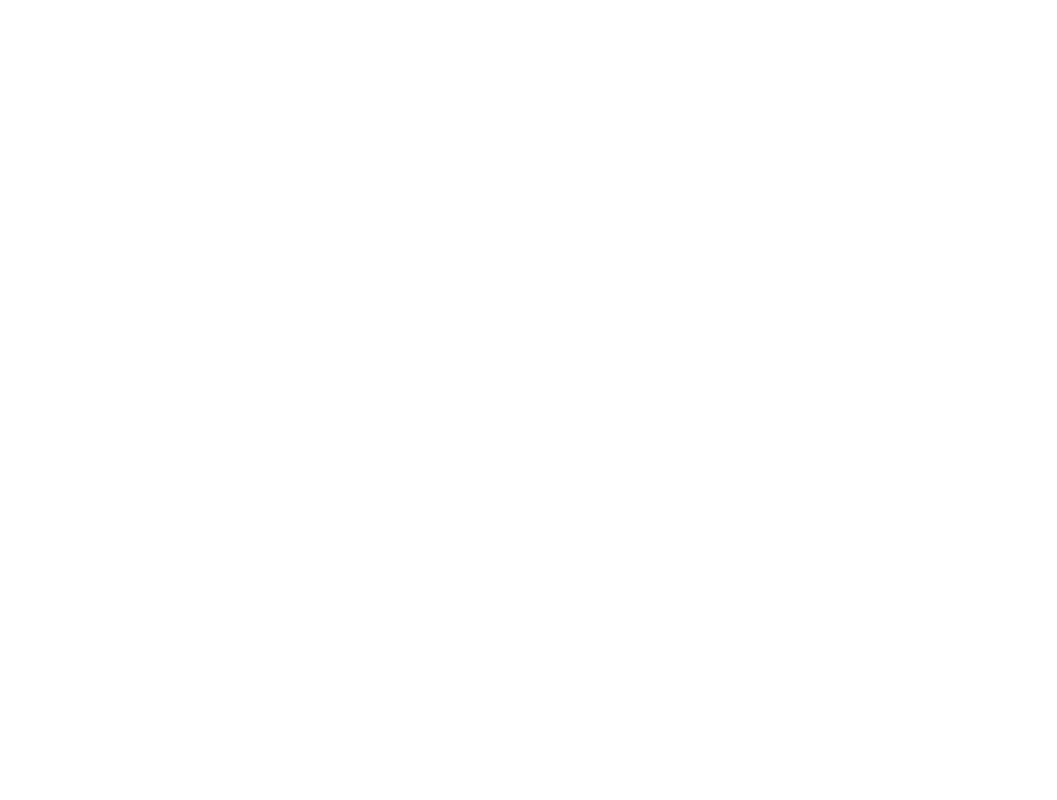
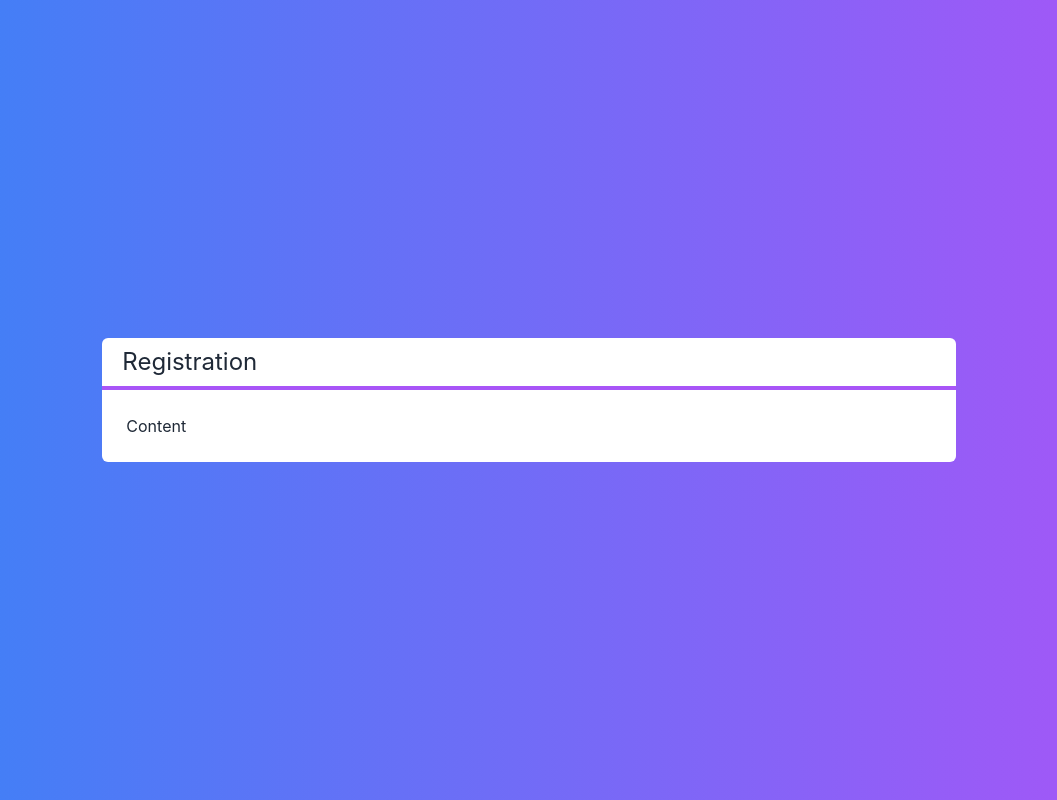
Before and after one commit to alanmxll/form-client, a Next.js app: page / in a window 1280 px wide. Shown: the whole page, without its empty margins (111-1168 px from the left). Built offline with nearby package versions, Linux system fonts and the light colour scheme.

Commit message:
create Layout and Title components

```diff
--- /dev/null
+++ b/src/components/Layout.tsx
@@ -0,0 +1,21 @@
+import React from "react";
+import Title from "./Title";
+
+interface LayoutProps {
+  title: string;
+  children: any;
+}
+
+export default function Layout(props: LayoutProps) {
+  return (
+    <div
+      className={`
+    flex flex-col w-2/3
+    bg-white text-gray-800 rounded-md
+  `}
+    >
+      <Title>{props.title}</Title>
+      <div className={`p-6`}>{props.children}</div>
+    </div>
+  );
+}
--- /dev/null
+++ b/src/components/Title.tsx
@@ -0,0 +1,14 @@
+import React from "react";
+
+export default function Title(props) {
+  return (
+    <div
+      className={`
+      flex flex-col justify-center
+    `}
+    >
+      <h1 className={`px-5 py-2 text-2xl`}>{props.children}</h1>
+      <hr className={`border-2 border-purple-500`} />
+    </div>
+  );
+}
--- a/src/pages/index.tsx
+++ b/src/pages/index.tsx
@@ -1,3 +1,17 @@
+import Layout from "../components/Layout";
+
 export default function Home() {
-  return <div className={``}></div>;
+  return (
+    <div
+      className={`
+      flex justify-center items-center h-screen
+      bg-gradient-to-r from-blue-500 to-purple-500
+      text-white
+    `}
+    >
+      <Layout title="Registration">
+        <span>Content</span>
+      </Layout>
+    </div>
+  );
 }
```
